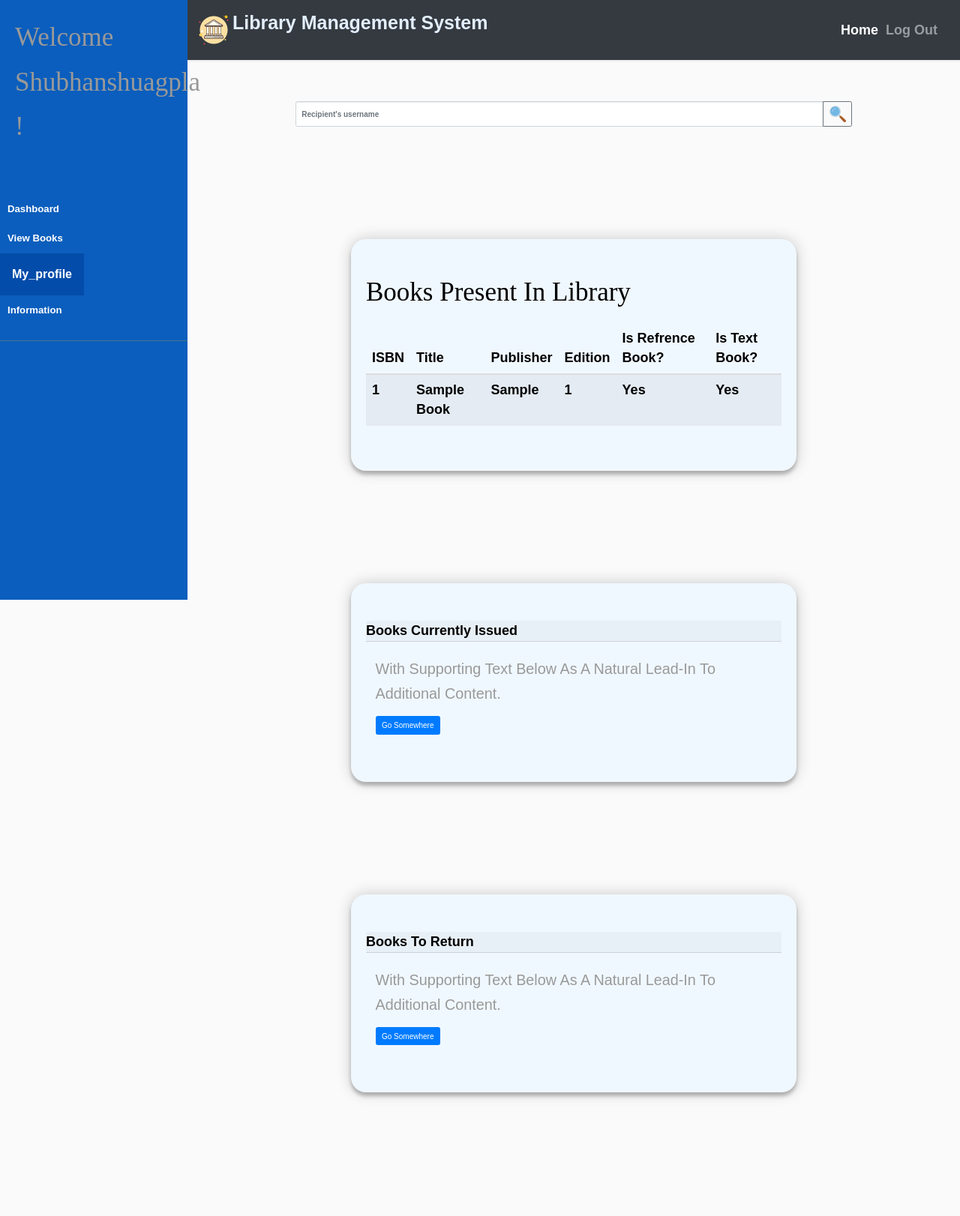
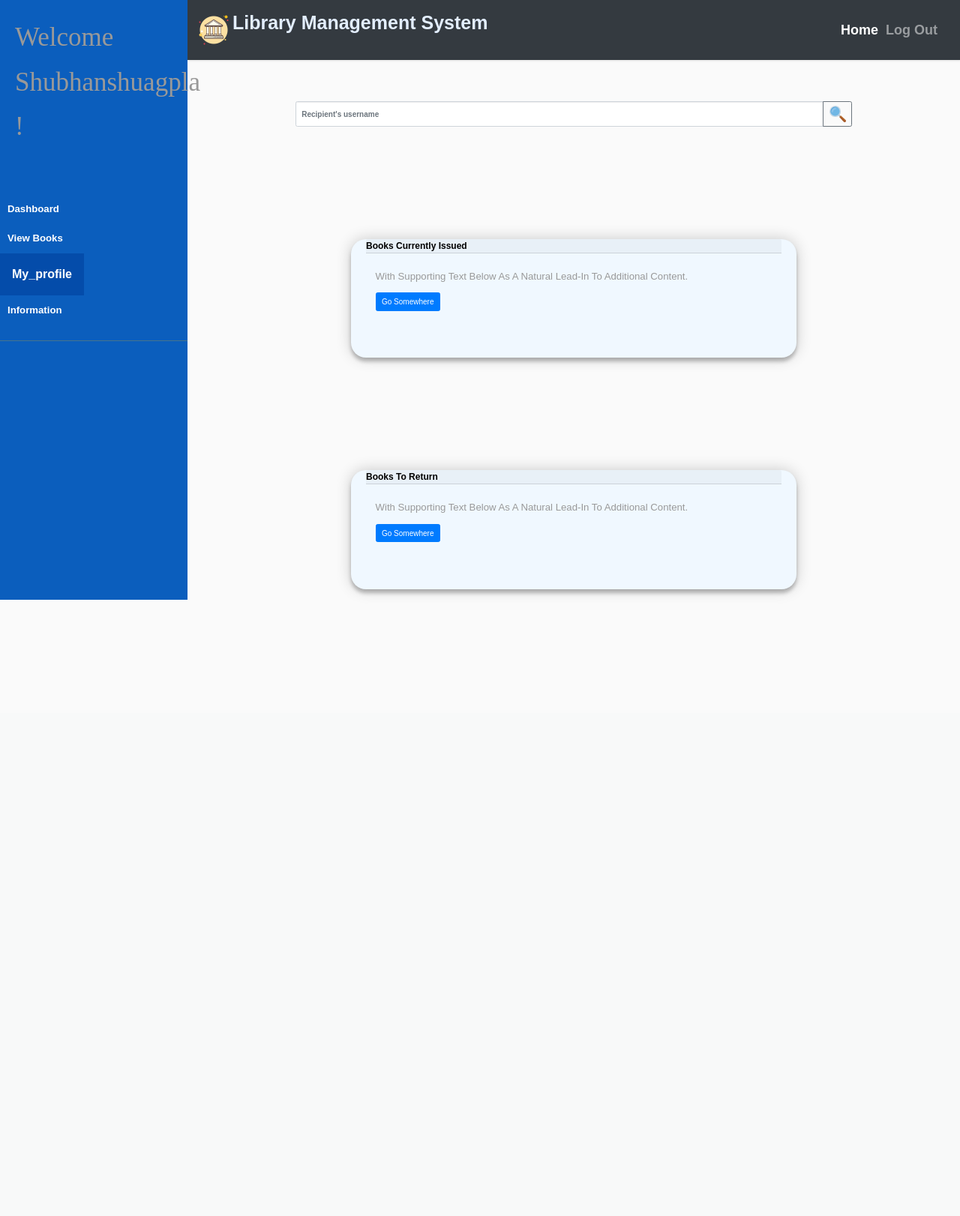
Before and after one commit to nehal6657/Library-DBMS, a PHP site: page /student_home.php in a window 1280 px wide. Shown: the whole page at 75% size. After the commit the page ends 800 px from the top, so only its background shows below. Run offline with PHP 8.4, Linux system fonts and the light colour scheme; a user stored in the database is signed in; data comes from the database, SQL or seed files in the repository; tables that the repository leaves empty hold one stand-in row (values such as "Sample post"); some libraries are stand-ins or nearby versions.

Commit message:
structure improvement of student homepage

```diff
--- a/student_home.php
+++ b/student_home.php
@@ -61,7 +61,7 @@ $_SESSION['Sid'] = $Sid; // Setting sid for session variable
                 <ul class="list-unstyled components">
 
                     <li>
-                        <a>Dashboard</a>
+                        <a id="hsmaindash">Dashboard</a>
 
                     </li>
                     <li>
@@ -81,7 +81,7 @@ $_SESSION['Sid'] = $Sid; // Setting sid for session variable
                     </li>
 
                     <li>
-                        <a href="inform.php">Information</a>
+                        <a href="index.php">Information</a>
                     </li>
 
 
@@ -117,35 +117,44 @@ $_SESSION['Sid'] = $Sid; // Setting sid for session variable
                     </div>
                 </nav>
                 <div class="main_site">
-                    <div class="View_deatails" id="View_deatails">
-                        <div class="form">
-                            <img src="./style/logo.png" alt="" height="90px" width="auto" />
-                            <h2 id="title2 text-center">Your details </h2>
-                            <div class="details text-left">
 
-                                <p> <strong>Student Id: </strong><?php echo $Sid ?></p>
-                                <p> <strong>Name: </strong><?php echo $name ?></p>
-                                <p> <strong>User Name: </strong><?php echo $username ?></p>
-                                <p> <strong>Student type: </strong><?php echo $type ?></p>
-                                <p> <strong>Email id: </strong> <?php echo $email ?></p>
-                            </div>
-
-                        </div>
-                    </div>
 
                 </div>
                 <!-- ===============================VIEW end =======================================================-->
 
                 <div class="main_site">
                 <div class="Sdash">
-                    <div class="input-group">
+                <div class="maindash" id="maindash">
+                <div class="input-group">
                                 <input type="text" class="form-control" placeholder="Recipient's username" aria-label="Quick Search for books" aria-describedby="basic-addon2"/>
                                 <div class="input-group-append">
                                     <button class="btn btn-outline-secondary" type="button"><img src="./style/search.png" alt="" height="22px" width="auto"/></button>
                                 </div>
                             </div>
+                                    <div class="main-card p-1.2 pt-0">
+                                        <div class="card-header p-0 mt-0">
+                                        Books Currently issued
+                                        </div>
+                                        <div class="card-body">
+                                            <h5 class="card-title title2"></h5>
+                                            <p class="card-text">With supporting text below as a natural lead-in to additional content.</p>
+                                            <a href="#" class="btn btn-primary">Go somewhere</a>
+                                        </div>
+                                    </div>
+                                    <div class="main-card pt-0">
+                                        <div class="card-header p-0 mt-0">
+                                        Books to return
+                                        </div>
+                                        <div class="card-body">
+                                            <h5 class="card-title"></h5>
+                                            <p class="card-text">With supporting text below as a natural lead-in to additional content.</p>
+                                            <a href="#" class="btn btn-primary">Go somewhere</a>
+                                        </div>
+                                    </div>
+                            </div>
 
-                        <div class="managebooks" id="managebooks">
+
+                        <div class="managebooks" id="managebooks1">
                             <div class="main-card">
                             <h2 id="title2" class="d-flex">Books present in library</h2>
                             <table class="table table-striped table-hover ">
@@ -189,27 +198,24 @@ $_SESSION['Sid'] = $Sid; // Setting sid for session variable
 
 
 
-                            <div class="main-card">
-                                <div class="card-header p-0 mt-0">
-                                Books Currently issued
-                                </div>
-                                <div class="card-body">
-                                    <h5 class="card-title title2"></h5>
-                                    <p class="card-text">With supporting text below as a natural lead-in to additional content.</p>
-                                    <a href="#" class="btn btn-primary">Go somewhere</a>
-                                </div>
-                            </div>
-                            <div class="main-card">
-                                <div class="card-header p-0 mt-0">
-                                Books to return
-                                </div>
-                                <div class="card-body">
-                                    <h5 class="card-title"></h5>
-                                    <p class="card-text">With supporting text below as a natural lead-in to additional content.</p>
-                                    <a href="#" class="btn btn-primary">Go somewhere</a>
-                                </div>
+
+
+
+                    </div>
+                    <div class="View_deatails" id="View_deatails">
+                        <div class="form">
+                            <img src="./style/logo.png" alt="" height="90px" width="auto" />
+                            <h2 id="title2 text-center">Your details </h2>
+                            <div class="details text-left">
+
+                                <p> <strong>Student Id: </strong><?php echo $Sid ?></p>
+                                <p> <strong>Name: </strong><?php echo $name ?></p>
+                                <p> <strong>User Name: </strong><?php echo $username ?></p>
+                                <p> <strong>Student type: </strong><?php echo $type ?></p>
+                                <p> <strong>Email id: </strong> <?php echo $email ?></p>
                             </div>
 
+                        </div>
                     </div>
 
                     <div class="edit" id="edit">
@@ -311,6 +317,7 @@ $_SESSION['Sid'] = $Sid; // Setting sid for session variable
             jQuery('#View_deatails').toggle('show');
         });
     });
+    $('.maindash').hide();
 </script>
 
 <script>
@@ -320,6 +327,7 @@ $_SESSION['Sid'] = $Sid; // Setting sid for session variable
             jQuery('#edit').toggle('show');
         });
     });
+    $('.maindash').hide();
 </script>
 <script>
     $('.Pass').hide();
@@ -328,15 +336,30 @@ $_SESSION['Sid'] = $Sid; // Setting sid for session variable
             jQuery('#Pass').toggle('show');
         });
     });
+    $('.maindash').hide();
 </script>
 <script>
     $('.managebooks').hide();
-    jQuery(document).ready(function(){
-    jQuery('#hsmanagebooks').on('click', function(event) {
-        jQuery('#managebooks').toggle('show');
-      });
+    jQuery(document).ready(function() {
+        jQuery('#hsmanagebooks').on('click', function(event) {
+            jQuery('#managebooks1').toggle('show');
+        });
     });
-  });
+    $('.maindash').hide();
+</script>
+<script>
+
+    $('.maindash').show();
+    jQuery(document).ready(function() {
+        jQuery('#hsmaindash').on('click', function(event) {
+            jQuery('#maindash').toggle('show');
+            $('.managebooks').hide();
+            $('.Pass').hide();
+            $('.edit').hide();
+            $('.View_deatails').hide();
+        });
+    });
+
 </script>
 
 </div>
--- a/style/style_student.css
+++ b/style/style_student.css
@@ -19,9 +19,8 @@
 .Sdash {
   align-content: center;
   text-transform: capitalize;
-  font-size: large;
   color: black;
-  font-weight: 600;
+  font-weight: 650;
   padding: 1.5rem;
   margin: 3rem;
   width: 75%;
```
